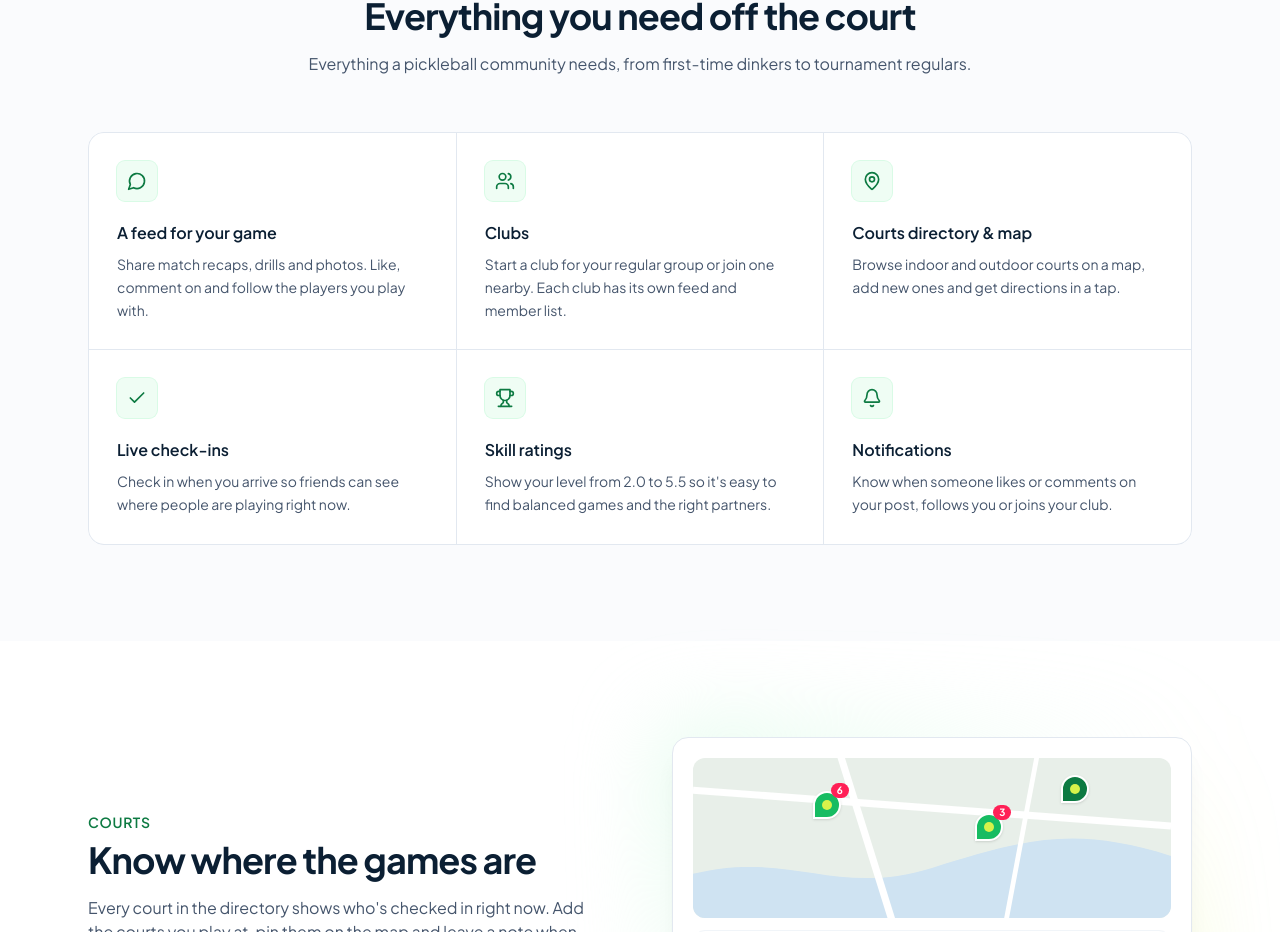
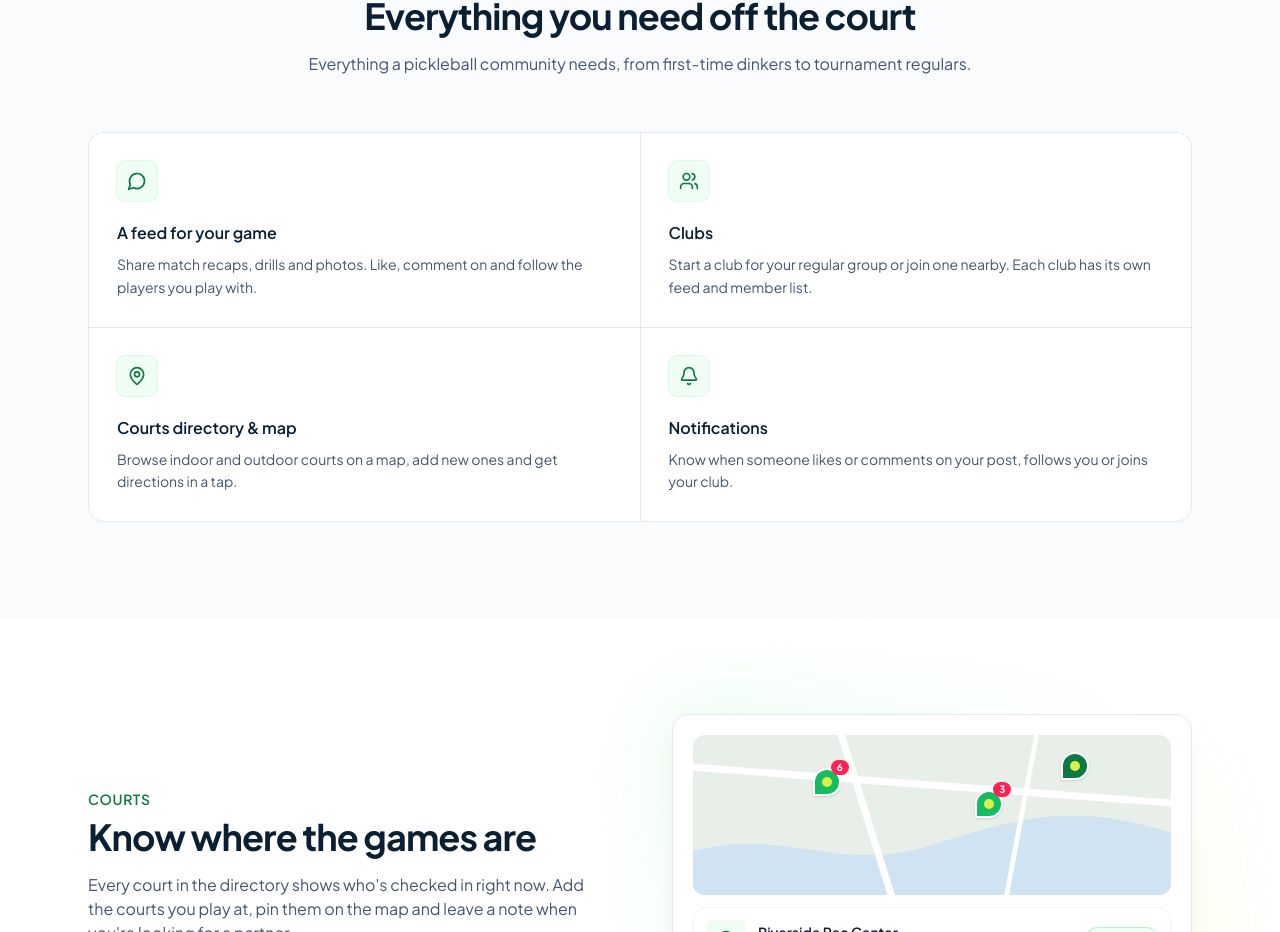
Before and after one commit to RamosChristianKirby/Pickl, a Next.js app: page / in a window 1280 px wide. Shown: the part 1290-2222 px from the top of the page. Built offline with nearby package versions, Linux system fonts and the light colour scheme.

Commit message:
Update page.tsx

```diff
--- a/src/app/page.tsx
+++ b/src/app/page.tsx
@@ -9,7 +9,6 @@ import {
   MapPin,
   MessageCircle,
   Search,
-  Trophy,
   UserPlus,
   Users,
 } from "lucide-react";
@@ -30,16 +29,6 @@ const FEATURES = [
     icon: MapPin,
     title: "Courts directory & map",
     body: "Browse indoor and outdoor courts on a map, add new ones and get directions in a tap.",
-  },
-  {
-    icon: Check,
-    title: "Live check-ins",
-    body: "Check in when you arrive so friends can see where people are playing right now.",
-  },
-  {
-    icon: Trophy,
-    title: "Skill ratings",
-    body: "Show your level from 2.0 to 5.5 so it's easy to find balanced games and the right partners.",
   },
   {
     icon: Bell,
@@ -133,7 +122,7 @@ export default function LandingPage() {
               Everything a pickleball community needs, from first-time dinkers to tournament regulars.
             </p>
           </div>
-          <div className="mt-14 grid gap-px overflow-hidden rounded-2xl border border-slate-200 bg-slate-200 sm:grid-cols-2 lg:grid-cols-3">
+          <div className="mt-14 grid gap-px overflow-hidden rounded-2xl border border-slate-200 bg-slate-200 sm:grid-cols-2">
             {FEATURES.map(({ icon: Icon, title, body }) => (
               <div key={title} className="bg-white p-7">
                 <span className="flex h-10 w-10 items-center justify-center rounded-lg bg-brand-50 text-brand-700 ring-1 ring-brand-100">
```
